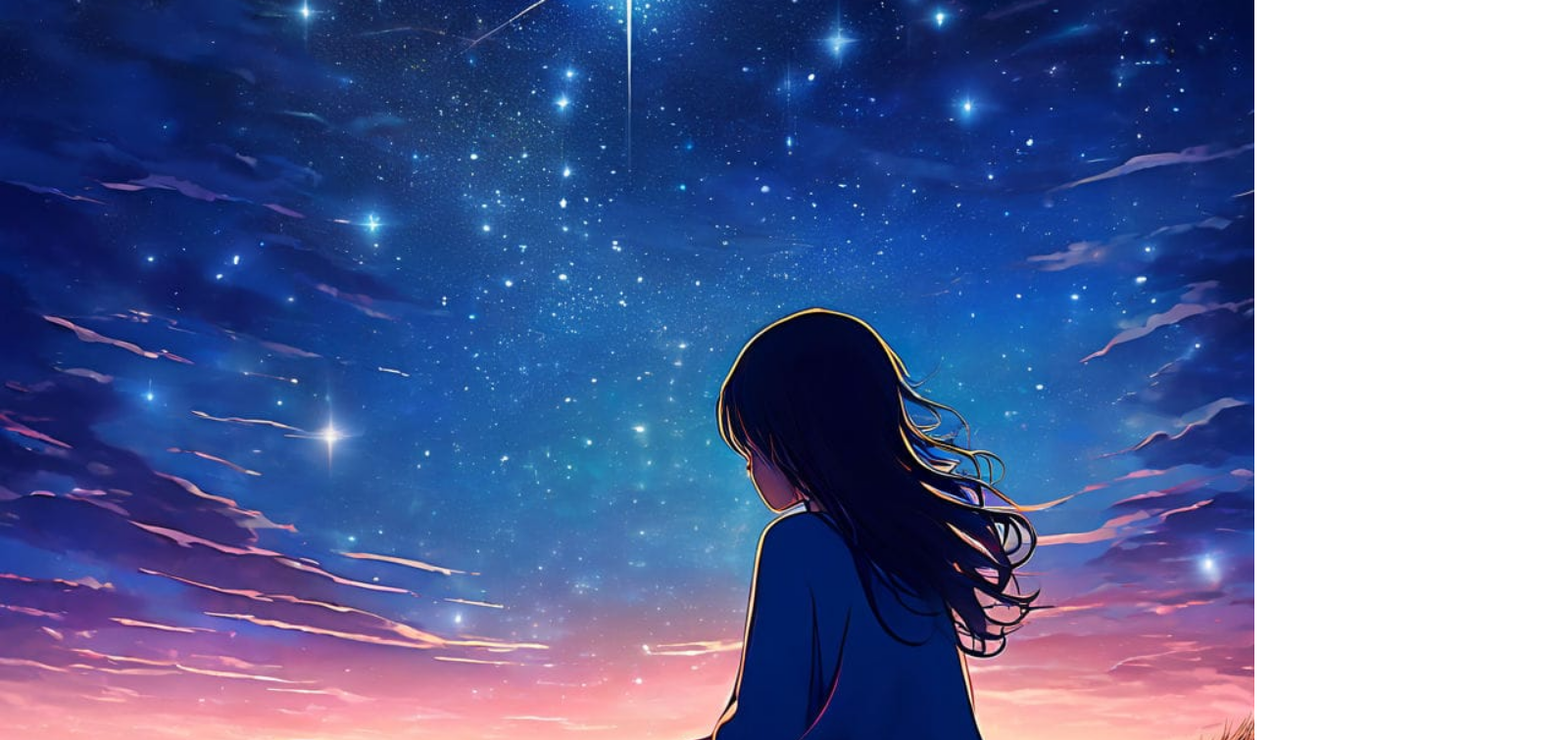
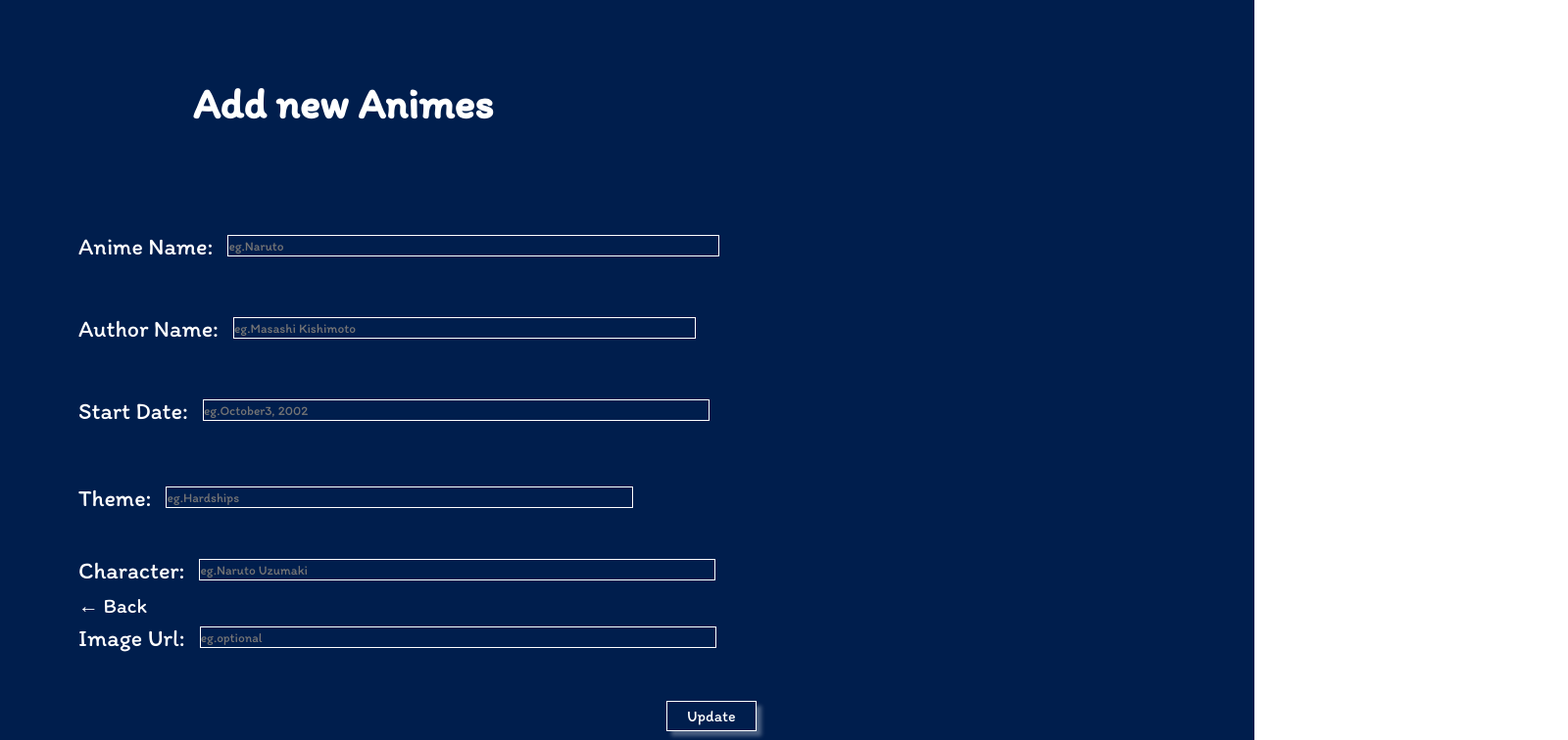
Before and after one commit to kalviumcommunity/Popular_Anime, a React (Vite) app in the folder client/: page /updateAni in a window 1280 px wide. Before the commit this address had no page. Shown: the top 756 px of the page at 98% size, 1600 px wide, since content can reach past the window. Built offline with nearby package versions, Linux system fonts and the light colour scheme.

Commit message:
added list view

```diff
--- a/client/src/App.jsx
+++ b/client/src/App.jsx
@@ -4,7 +4,8 @@ import Home from './components/home'
 import About from './components/aboutpage'
 import Apipage from './components/apipage'
 import Mainpage from './components/mainpage'
-import Main1 from './components/main1'
+import Mainpage1 from './components/mainpage1'
+import Update from './components/update';
 function App() {
   return (
     <>
@@ -13,10 +14,11 @@ function App() {
         <Route path='/about' element={<About/>}></Route>
         <Route path='/apipage' element={<Apipage/>}></Route>
         <Route path='/mainpage1' element={<Mainpage/>}></Route>
-        <Route path='/mainpage' element={<Main1/>}></Route>
+        <Route path='/mainpage' element={<Mainpage1/>}></Route>
+        <Route path='/updateAni' element={<Update/>}></Route>
       </Routes>
     </>
-  );
+  )
 }
 
 export default App;
--- a/client/src/components/home.css
+++ b/client/src/components/home.css
@@ -2,9 +2,9 @@
 * {
     margin: 0;
     padding: 0;
-    font-family: "Orbitron", sans-serif;
+    font-family: "Itim", sans-serif;
 }
-body {
+.Body {
     background-image: url('../assets/background.jpg');
     background-size: cover;
     background-position: center;
--- a/client/src/components/mainpage.css
+++ b/client/src/components/mainpage.css
@@ -7,15 +7,16 @@
 .Background{
     background-color: #001e4d;
     background-size: cover;
-    background-position: center;
-    background-attachment: fixed;
     height: 100vh;
     overflow-x: hidden;
 }
+
 .link{
     text-decoration: none;
     color: white;
     margin-left: 30px;
+    position: relative;
+    right: 200px;
 }
 .all{
     position: absolute;
@@ -38,8 +39,8 @@
 }
 .anime-data{
     position: relative;
-    left:710px;
-    top: 170px;
+    left:280px;
+    top: 150px;
     font-size: 0.8rem;
 }
 .theme{
@@ -62,9 +63,10 @@
 }
 .anime-datas{
     position: relative;
-    left:1210px;
-    top: 470px;
+    left: 750px;
+    top: 450px;
     font-size: 1.2rem;
+    color: aliceblue;
 }
 .sta-date{
     position: relative;
@@ -76,29 +78,29 @@
 .the{
     position: relative;
     bottom: 3px;
-    right: 20px;
+    right: 50px;
     color: rgba(255, 255, 255, 0.546);
     font-weight: 100;
 }
 .char{
     position: relative;
     top: 12px;
-    right: 60px;
+    right: 50px;
     color: rgba(255, 255, 255, 0.546);
     font-weight: 100;
     width: 250px;
 }
 .ani-image{
     position: relative;
-    top: 30px;
-    left: 390px;
+    top: -10px;
+    left: 370px;
     height: 360px;
     width: 560px;
 }
 .back-btn{
     position: absolute;
-    left: 1200px;
-    top: 740px;
+    left: 1050px;
+    top: 600px;
     background: none;
     border: none;
     color: white;
@@ -108,7 +110,7 @@
 .back-button{
     position: absolute;
     left: 80px;
-    top: 736px;
+    top: 606px;
     background: none;
     border: none;
     color: white;
@@ -118,8 +120,8 @@
 }
 .next-btn{
     position: absolute;
-    left: 1300px;
-    top: 740px;
+    left: 1200px;
+    top: 600px;
     background: none;
     border: none;
     color: white;
--- a/client/src/components/mainpage.jsx
+++ b/client/src/components/mainpage.jsx
@@ -1,68 +1,75 @@
 import { Link } from 'react-router-dom';
 import React, { useState, useEffect } from 'react';
 import './mainpage.css'
-import './main1'
 import axios from "axios";
 import { useLocation } from 'react-router-dom';
+
 function Main() {
   const location = useLocation();
   const [index, setIndex] = useState(parseInt(localStorage.getItem('pos'), 10) || 0);
   const [ani, setAni] = useState([]);
-  console.log(index)
+
   const increment = () => {
-    setIndex(prevIndex => (prevIndex < 22 ? prevIndex + 1 : 0));
+    setIndex(prevIndex => (prevIndex < ani.length - 1 ? prevIndex + 1 : 0));
   };
 
   const decrement = () => {
-    setIndex(prevIndex => (prevIndex > 0 ? prevIndex - 1 : 22));
+    setIndex(prevIndex => (prevIndex > 0 ? prevIndex - 1 : ani.length - 1));
   };
-  window.addEventListener("keydown", function(event){
-    switch (event.key){
-        case "ArrowRight":
-            increment()
-            break;
-    }
-  });
-   window.addEventListener("keydown", function(event){
-    switch (event.key){
-        case "ArrowLeft":
-            decrement()
-            break;
-    }
-  });
+
   useEffect(() => {
     axios.get('http://localhost:3000/api')
       .then(response => {
+        setAni(response.data);
         console.log(response.data[0]);
         console.log(response.data)
-        setAni(response.data);
-
       })
       .catch(err => console.log(err));
   }, []);
+
+  useEffect(() => {
+    const handleKeyDown = (event) => {
+      switch (event.key){
+          case "ArrowRight":
+              increment()
+              break;
+          case "ArrowLeft":
+              decrement()
+              break;
+          default:
+              break;
+      }
+    };
+
+    window.addEventListener("keydown", handleKeyDown);
+
+    return () => {
+      window.removeEventListener("keydown", handleKeyDown);
+    };
+  }, [increment, decrement]);
+
   return (
     <div className='Background'>
-
       <div>
-        {ani.length > 0 &&<h2 className='ani-name'>{ani[index].anime}</h2>}
+        {ani.length > 0 && <h2 className='ani-name'>{ani[index].anime}</h2>}
         {ani.length > 0 && <h4 className='ani-authorname'>{ani[index].authorname}</h4>}
       </div>
       <div className='anime-data'>
         <h3 className='start-date'>Start Date: </h3>
         <h3 className='theme'>Theme:</h3>
-        <h3 className='character'>Character:</h3>
+        <h3 className='character'> Character:</h3>
       </div>
       <div className='anime-datas'>
         {ani.length > 0 && <h5 className='sta-date'>{ani[index].start_date} </h5>}
-        {ani.length > 0 &&<h5 className='the'>{ani[index].theme}</h5>}
+        {ani.length > 0 && <h5 className='the'>{ani[index].theme}</h5>}
         {ani.length > 0 && <h5 className='char'>{ani[index].character}</h5>}
       </div>
       <div>
-      {ani.length > 0 &&<img src={ani[index].image_url} alt="" className='ani-image'/>}
+        {ani.length > 0 && <img src={ani[index].image_url} alt="" className='ani-image'/>}
       </div>
-      <Link to='/mainpage' className='back-button'>Animes List</Link>
-      <button className='back-btn' onClick={decrement}>Back</button>
-      <button className='next-btn' onClick={increment}>Next</button>
+      <Link to='/mainpage' className='back-button'>← Animes List</Link>
+      <button className='back-btn' onClick={decrement}>← Back</button>
+      <button className='next-btn' onClick={increment}>Next →</button>
 
       <nav className='all'>
         <Link to='/' className='link'>Home</Link>
--- a/client/src/components/main1.jsx
+++ b/client/src/components/mainpage1.jsx
@@ -1,7 +1,7 @@
 import React, { useState, useEffect } from "react";
 import { Link } from 'react-router-dom';
 import axios from "axios";
-import './main1.css'
+import './mainpage1.css'
 function Main1() {
     const [ani, setAni] = useState([]);
     useEffect(() => {
@@ -17,7 +17,7 @@ function Main1() {
         console.log(indexpos)
     }
     return (
-        <div className="container">
+        <div className="org">
             <nav >
                 <Link to='/' className='link1'>Home</Link>
                 <Link to='/about' className='link1'>About</Link>
@@ -25,16 +25,18 @@ function Main1() {
                 <Link to='/apipage' className='link1'>Api</Link>
             </nav>
             <h1 id="title">List of Popular <br /> Animes</h1>
-
+            <button id="add-anime">
+            <Link to='/'>Add New Animes</Link>
+            </button>
             <div className="anis">
             {
                    ani.map((data, dataIndex) => (
-                    <Link key={data._id} to={{ pathname: "/main1"}}>
+                    <Link key={data._id} to={{ pathname: "/mainpage1"}}>
                       <button
                         className="ani-names"
                         onClick={() => sendIndex(dataIndex)} // Corrected
                       >
-                        {data.anime}
+                        {data.animeName}
                       </button>
                     </Link>
                   ))
--- /dev/null
+++ b/client/src/components/update.css
@@ -0,0 +1,122 @@
+.update-body{
+    background-color: #001e4d;
+    background-size: cover;
+    background-position: center;
+    background-repeat: no-repeat;
+    height: 100vh;
+    overflow-x: hidden;
+}
+#title1{
+    position: relative;
+    top: 80px;
+    margin-left: 100px;
+}
+form{
+    position: relative;
+    left: 120px;
+    top: 320px;
+}
+input{
+    color: white;
+}
+.add-ani-name{
+    position: relative;
+    bottom: 135px;
+    right: 40px;
+    font-size: 1.5rem;
+}
+.add-ani-name input{
+    width: 500px;
+    position: relative;
+    bottom: 4px;
+    left: 15px;
+    height: 20px;
+    background: none;
+    border: 1px solid white;
+}
+.add-ani-authorname{
+    position: relative;
+    bottom: 80px;
+    right: 40px;
+    font-size: 1.5rem;
+}
+.add-ani-authorname input{
+    width: 470px;
+    position: relative;
+    bottom: 4px;
+    left: 15px;
+    height: 20px;
+    background: none;
+    border: 1px solid white;
+}
+.add-start-date{
+    position: relative;
+    bottom: 25px;
+    right: 40px;
+    font-size: 1.5rem;
+}
+.add-start-date input{
+    width: 515px;
+    position: relative;
+    bottom: 4px;
+    left: 15px;
+    height: 20px;
+    background: none;
+    border: 1px solid white;
+}
+.add-theme{
+    position: relative;
+    top: 35px;
+    right: 40px;
+    font-size: 1.5rem;
+}
+.add-theme input{
+    width: 475px;
+    position: relative;
+    bottom: 4px;
+    left: 15px;
+    height: 20px;
+    background: none;
+    border: 1px solid white;
+}
+.add-character{
+    position: relative;
+    top: 80px;
+    right: 40px;
+    font-size: 1.5rem;
+}
+.add-character input{
+    width: 525px;
+    position: relative;
+    bottom: 4px;
+    left: 15px;
+    height: 20px;
+    background: none;
+    border: 1px solid white;
+}
+.submit-btn{
+    position: relative;
+    left: 560px;
+    top: 170px;
+    border: 1px solid white;
+    background: none;
+    color: white;
+    padding: 5px 20px 5px 20px;
+    font-size: 1rem;
+    box-shadow: 5px 5px 4px rgba(255, 255, 255, 0.3);
+}
+.add-image-url{
+    position: relative;
+    top: 120px;
+    right: 40px;
+    font-size: 1.5rem;
+}
+.add-image-url input{
+    width: 525px;
+    position: relative;
+    bottom: 4px;
+    left: 15px;
+    height: 20px;
+    background: none;
+    border: 1px solid white;
+}
--- /dev/null
+++ b/client/src/components/update.jsx
@@ -0,0 +1,63 @@
+import React from "react";
+import { BrowserRouter, Navigate } from "react-router-dom";
+import { Link } from "react-router-dom";
+import { useState } from "react";
+import { useNavigate } from "react-router-dom";
+import axios from "axios";
+import './update.css'
+
+function Update(){
+    const [anime,setAniName]=useState()
+    const [authorname,setAniAuthorName]=useState()
+    const [start_date,setStartDate]=useState()
+    const [theme,setTheme]=useState()
+    const [character,setCharacter]=useState()
+    const [image_url,setImageurl]=useState()
+    const navigate = useNavigate()
+    const submit =(e)=>{
+        e.preventDefault();
+        axios.post("http://localhost:3000/api/add-anime",{ anime,authorname,start_date,theme,character,image_url})
+        .then(result=>{
+            console.log(result)
+            navigate('/mainpage')
+        })
+        .catch(err=>console.log(err))
+    }
+    return(
+        <div className="update-body">
+            <h1 id="title1">Add new Animes</h1>
+
+            <div>
+                <form onSubmit={submit}>
+                    <div className="add-ani-name">
+                        <label htmlFor="">Anime Name:</label>
+                        <input type="text" placeholder="eg.Naruto" id="" onChange={(e)=>setAniName(e.target.value)} />
+                    </div>
+                    <div className="add-ani-authorname">
+                        <label htmlFor="">Author Name:</label>
+                        <input type="text" placeholder="eg.Masashi Kishimoto" id="" onChange={(e)=>setAniAuthorName(e.target.value)} />
+                    </div>
+                    <div className="add-start-date">
+                        <label htmlFor="">Start Date:</label>
+                        <input type="text" placeholder="eg.October3, 2002" id="" onChange={(e)=>setStartDate(e.target.value)} />
+                    </div>
+                    <div className="add-theme">
+                        <label htmlFor="">Theme:</label>
+                        <input type="text" placeholder="eg.Hardships" id="" onChange={(e)=>setTheme(e.target.value)} />
+                    </div>
+                    <div className="add-character">
+                        <label htmlFor="">Character:</label>
+                        <input type="text" placeholder="eg.Naruto Uzumaki" id="" onChange={(e)=>setCharacter(e.target.value)} />
+                    </div>
+                    <div className="add-image-url">
+                        <label htmlFor="">Image Url:</label>
+                        <input type="text" placeholder="eg.optional" id="" onChange={(e)=>setImageurl(e.target.value)} />
+                    </div>
+                    <button type="submit" className="submit-btn">Update</button>
+                </form>
+                <Link to='/mainpage' className="back-button">← Back</Link>
+            </div>
+        </div>
+    )
+}
+export default Update;
```
Also changed, not shown: client/src/components/mainpage1.css (renamed from client/src/components/main1.css, +27 -13 lines).
